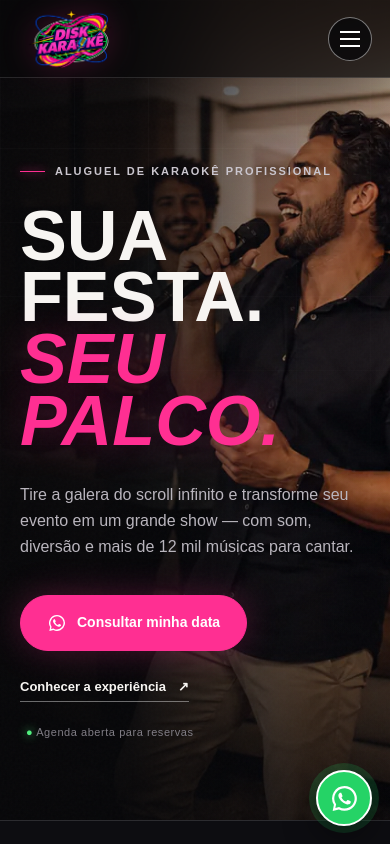
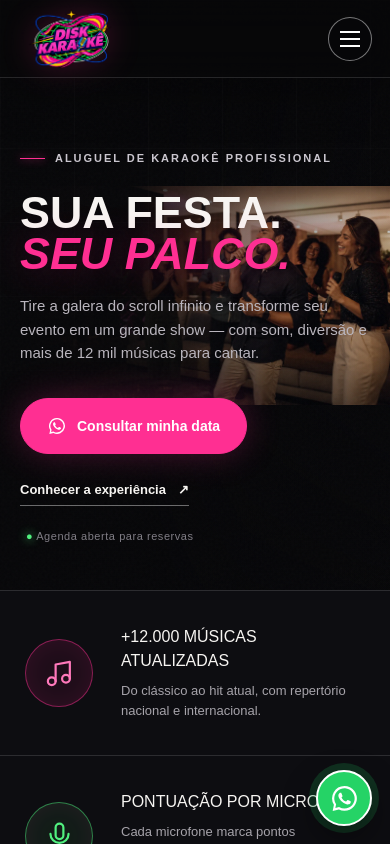
Before and after one commit to afucuhara/disk-karaoke, a Next.js app: page / in a window 390 px wide. Shown: the top 844 px of the page. Built offline with nearby package versions, Linux system fonts and the light colour scheme.

Commit message:
Ajusta heros para mobile

```diff
--- a/app/globals.css
+++ b/app/globals.css
@@ -663,3 +663,33 @@ main { overflow: hidden; }
   .mobile-site-nav a:last-child { border-bottom: 0; }
   .site-header .mobile-menu-toggle { z-index: 1002; }
 }
+
+@media (max-width: 720px) {
+  .hero,
+  .products-hero,
+  .about-hero {
+    min-height: 590px;
+    padding: 116px 20px 46px;
+    background-position: center center;
+    background-size: auto, auto, contain;
+    background-repeat: no-repeat;
+  }
+  .hero { align-items: flex-end; }
+  .hero-slide {
+    background-position: center center;
+    background-size: auto, auto, contain;
+  }
+  .hero h1,
+  .products-hero h1,
+  .about-hero h1 {
+    font-size: clamp(40px, 11.5vw, 52px);
+    line-height: .92;
+  }
+  .hero-text,
+  .products-hero-copy > p:not(.eyebrow),
+  .about-hero-copy > p:not(.eyebrow) {
+    margin-top: 20px;
+    font-size: 15px;
+    line-height: 1.55;
+  }
+}
--- a/deploy/assets/css/updates.css
+++ b/deploy/assets/css/updates.css
@@ -324,3 +324,33 @@
   }
   .site-header .mobile-menu-toggle { z-index: 100; }
 }
+
+@media (max-width: 720px) {
+  .hero,
+  .products-hero,
+  .about-hero {
+    min-height: 590px !important;
+    padding: 116px 20px 46px !important;
+    background-position: center center !important;
+    background-size: auto, auto, contain !important;
+    background-repeat: no-repeat !important;
+  }
+  .hero { align-items: flex-end; }
+  .hero-slide {
+    background-position: center center !important;
+    background-size: auto, auto, contain !important;
+  }
+  .hero h1,
+  .products-hero h1,
+  .about-hero h1 {
+    font-size: clamp(40px, 11.5vw, 52px) !important;
+    line-height: .92 !important;
+  }
+  .hero-text,
+  .products-hero-copy > p:not(.eyebrow),
+  .about-hero-copy > p:not(.eyebrow) {
+    margin-top: 20px !important;
+    font-size: 15px !important;
+    line-height: 1.55 !important;
+  }
+}
```
